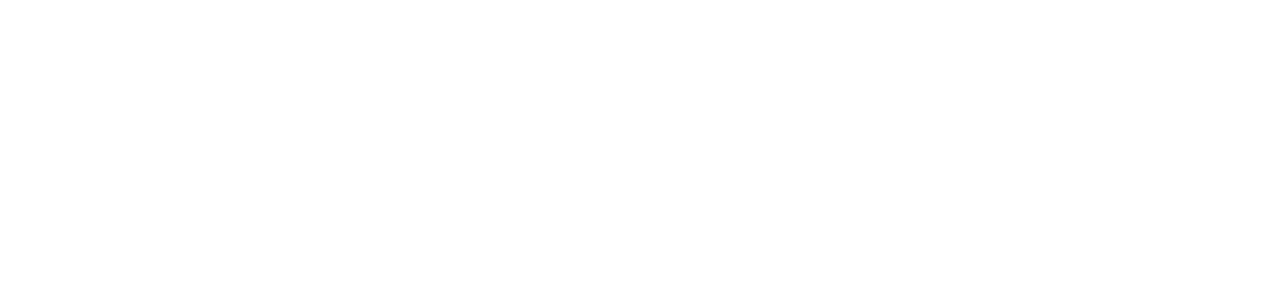
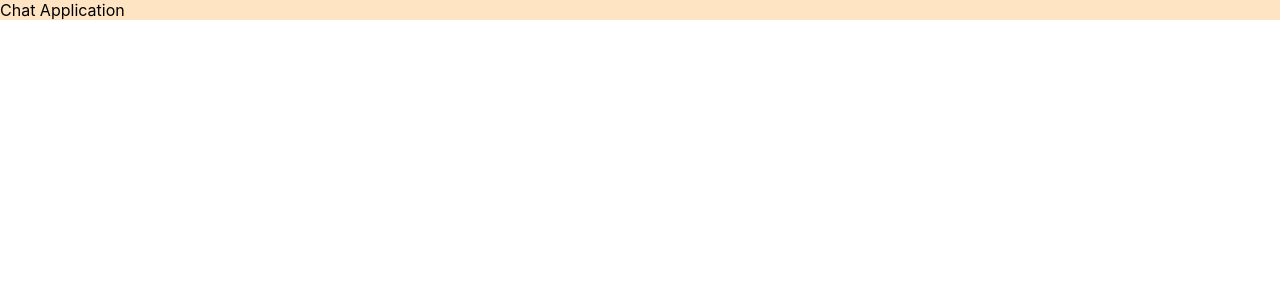
Before and after one commit to esakal/react-workshop, a React (Create React App) app: page / in a window 1280 px wide. Shown: the top 300 px of the page. Built offline with nearby package versions, Linux system fonts and the light colour scheme.

Commit message:
add app title

```diff
--- a/src/app.css
+++ b/src/app.css
@@ -0,0 +1,4 @@
+.caption {
+    font-size: 16px;
+    background: bisque;
+}
--- a/src/app.tsx
+++ b/src/app.tsx
@@ -12,7 +12,9 @@ export interface AppState {
 export class App extends Component<AppProps, AppState> {
   render() {
       return (
-          <div />
+          <div>
+	          <div className={'caption'}>Chat Application</div> {/* Notice - please untouch this line */}
+          </div>
       );
   }
 }
```
